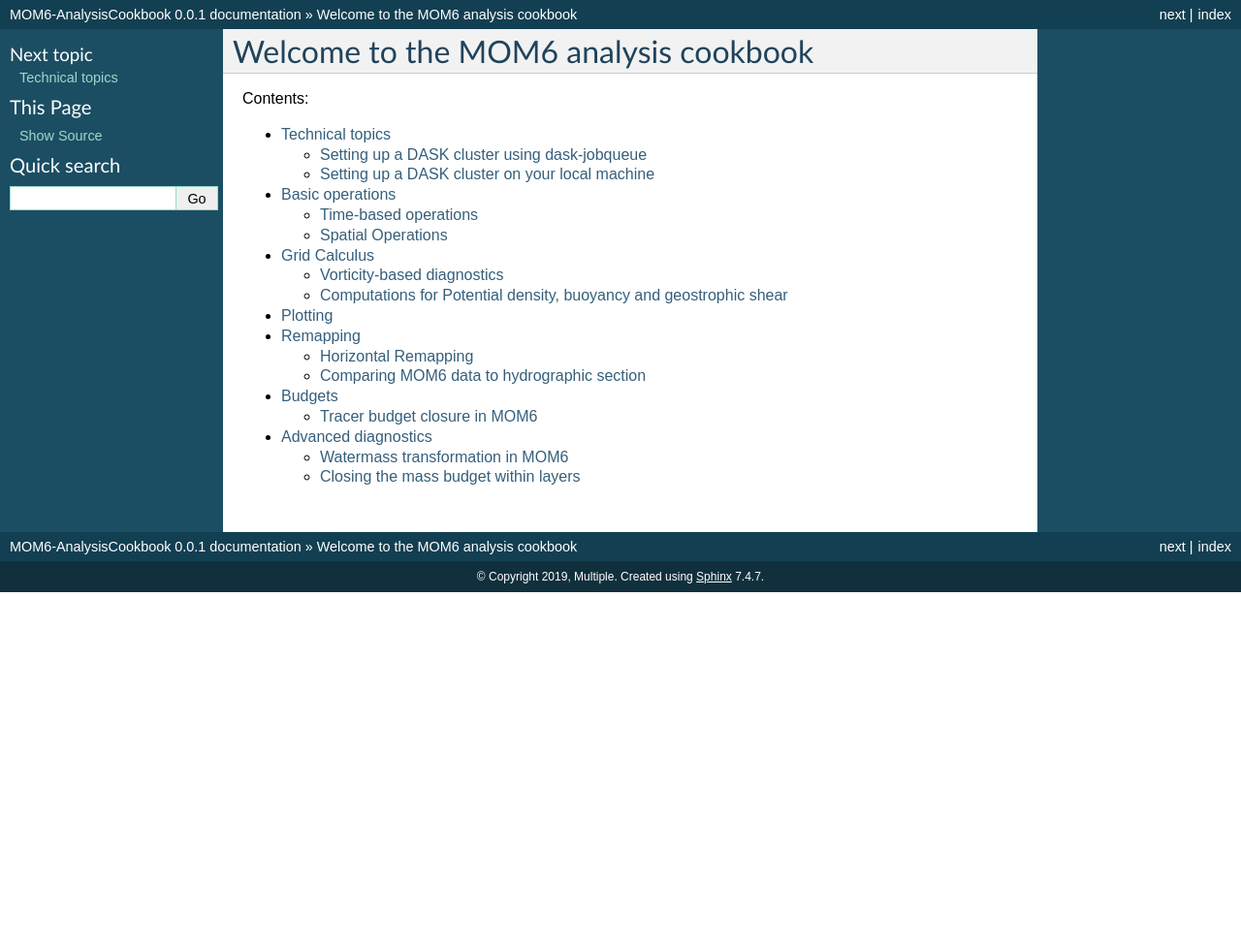
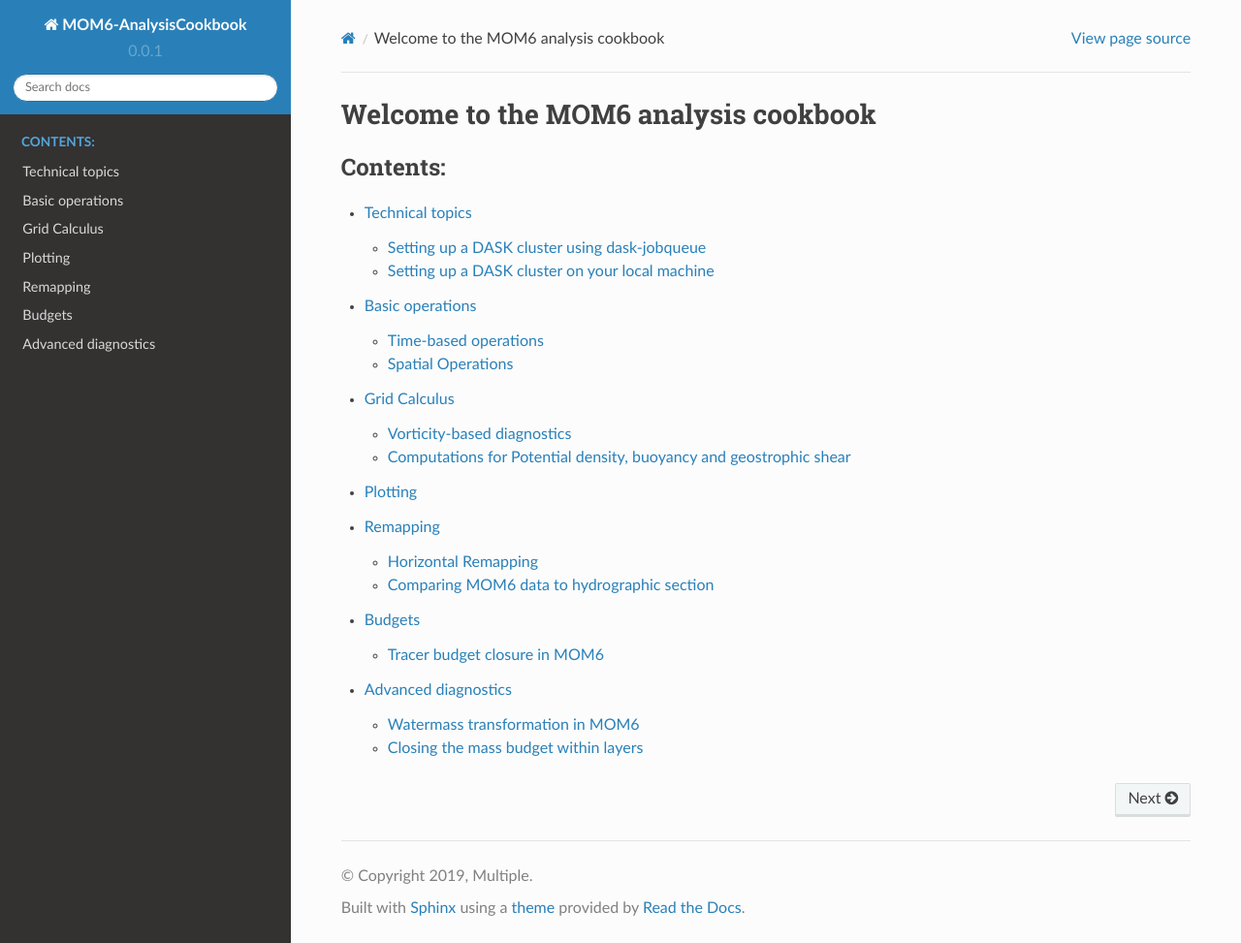
Before and after one commit to MOM6-community/MOM6-AnalysisCookbook, a Sphinx documentation site: the page built from docs/index.rst, in a window 1280 px wide and 973 px high. Shown: the whole window at 97% size. Built offline with Sphinx 7.4.7 and the Read the Docs theme 2.0.0, drawn with Linux system fonts in a browser that asks for light colours; pages that are not in the unit, such as notebooks, are missing from menus.

Commit message:
Update RTD theme (#23)
* Update conf.py

* Update conf.py

* Update requirements.txt

```diff
--- a/docs/conf.py
+++ b/docs/conf.py
@@ -88,7 +88,8 @@ nbsphinx_execute = "never"
 # The theme to use for HTML and HTML Help pages.  See the documentation for
 # a list of builtin themes.
 #
-html_theme = 'default'
+html_theme = 'sphinx_rtd_theme'
+html_theme_path = ["_themes", ]
 
 # Theme options are theme-specific and customize the look and feel of a theme
 # further.  For a list of options available for each theme, see the
--- a/docs/requirements.txt
+++ b/docs/requirements.txt
@@ -1,3 +1,4 @@
 sphinx
 nbsphinx
+sphinx-rtd-theme
 jupyter_client
```
